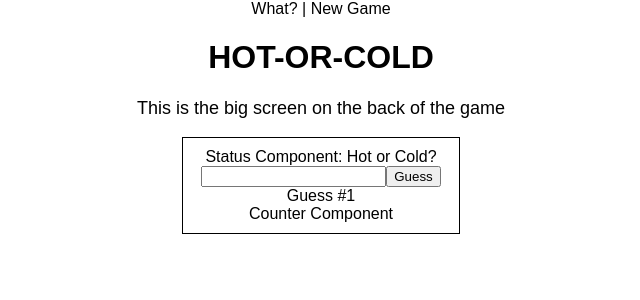
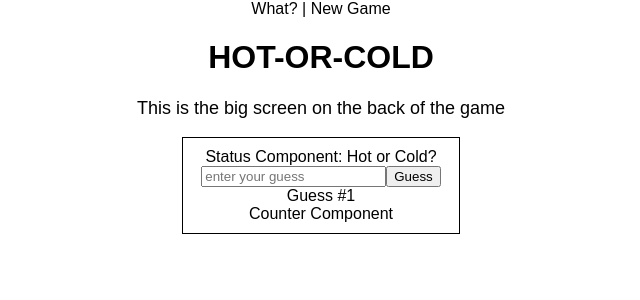
Before and after one commit to steffencrespo/hot-n-cold, a React (Create React App) app: page / in a window 1280 px wide. Shown: the top 300 px of the page, without its empty margins (319-959 px from the left). Built offline with nearby package versions, Linux system fonts and the light colour scheme.

Commit message:
adds className to other components

```diff
--- a/src/counter.js
+++ b/src/counter.js
@@ -2,6 +2,6 @@ import React from 'react';
 
 export default function Counter(props) {
   return(
-    <label>Guess #1</label>
+    <label className="counter">Guess #1</label>
   );
 }
--- a/src/guess-form.js
+++ b/src/guess-form.js
@@ -3,8 +3,8 @@ import React from 'react';
 export default function GuessForm(props) {
   return (
     <form className="guess-form">
-      <input type="number" />
-      <button>Guess</button>
+      <input type="number" className="guess-input" placeholder="enter your guess"/>
+      <button className="guess-button">Guess</button>
     </form>
   );
 }
```
